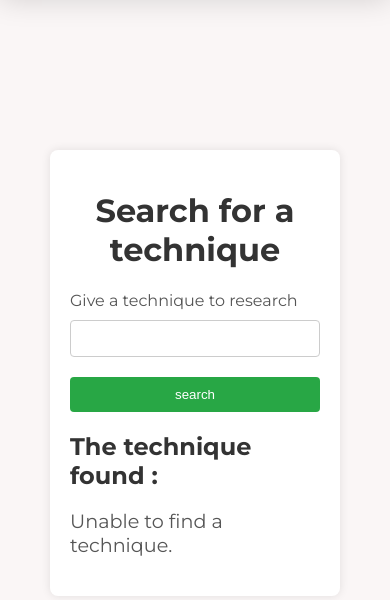
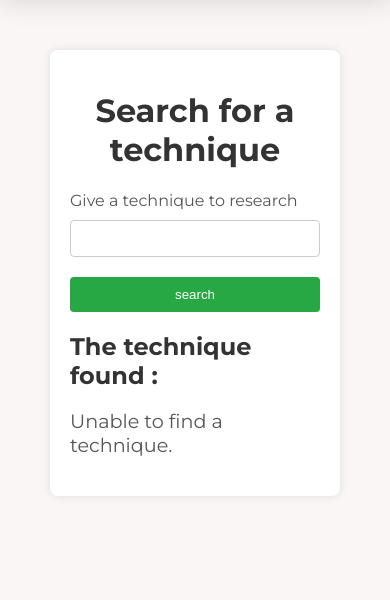
Before and after one commit to Amellouk-Nour/pfa-2a-deploy, a Flask app: page / in a window 390 px wide. Shown: the part 90-690 px from the top of the page. Run offline with Flask 3, Linux system fonts and the light colour scheme; parts of the project's set-up code (start-up, migrations or seed data) failed here and were passed over.

Commit message:
petit changement

```diff
--- a/static/styles/styles.css
+++ b/static/styles/styles.css
@@ -286,6 +286,7 @@ input[type="text"] {
   @media (max-width: 600px) {
     .container{
       max-width: 350px;
+      margin: 70px auto 50px;
     }
   }
 
@@ -306,6 +307,7 @@ input[type="text"] {
 
     .container{
       max-width: 250px;
+      margin: 50px auto 50px;
     }
     .frame1 {
       padding-left: 25px;
```
